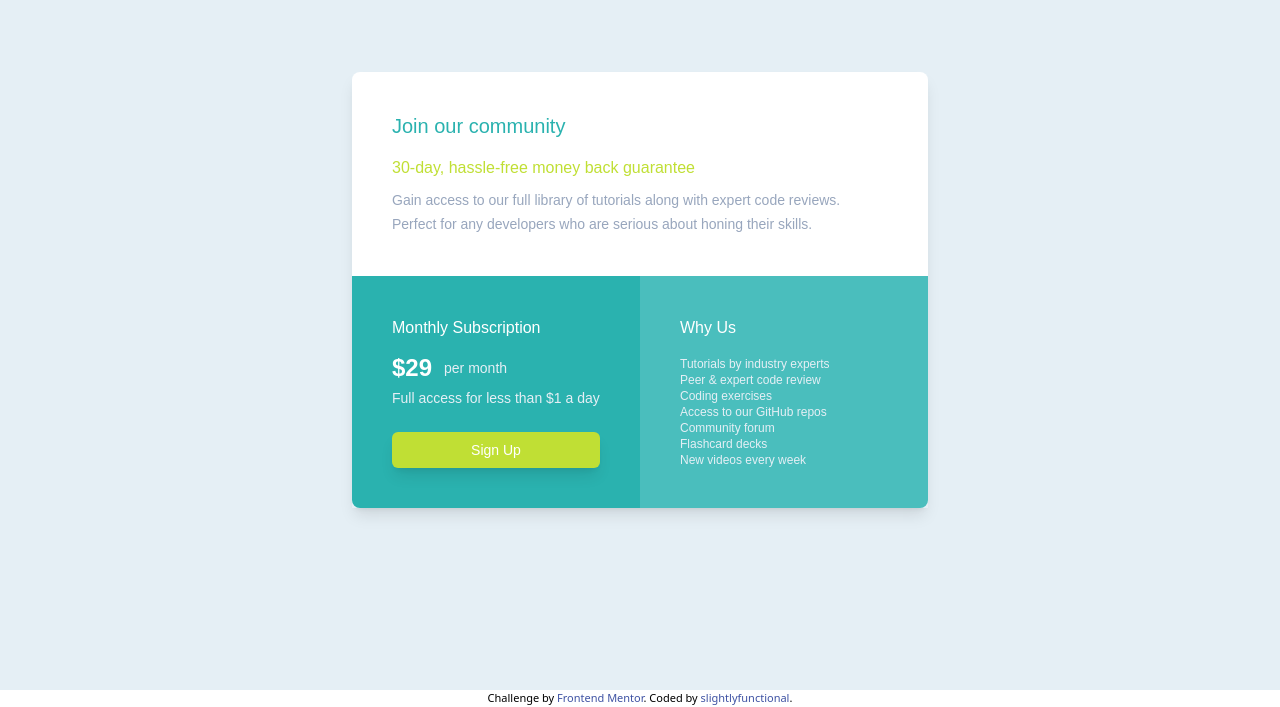
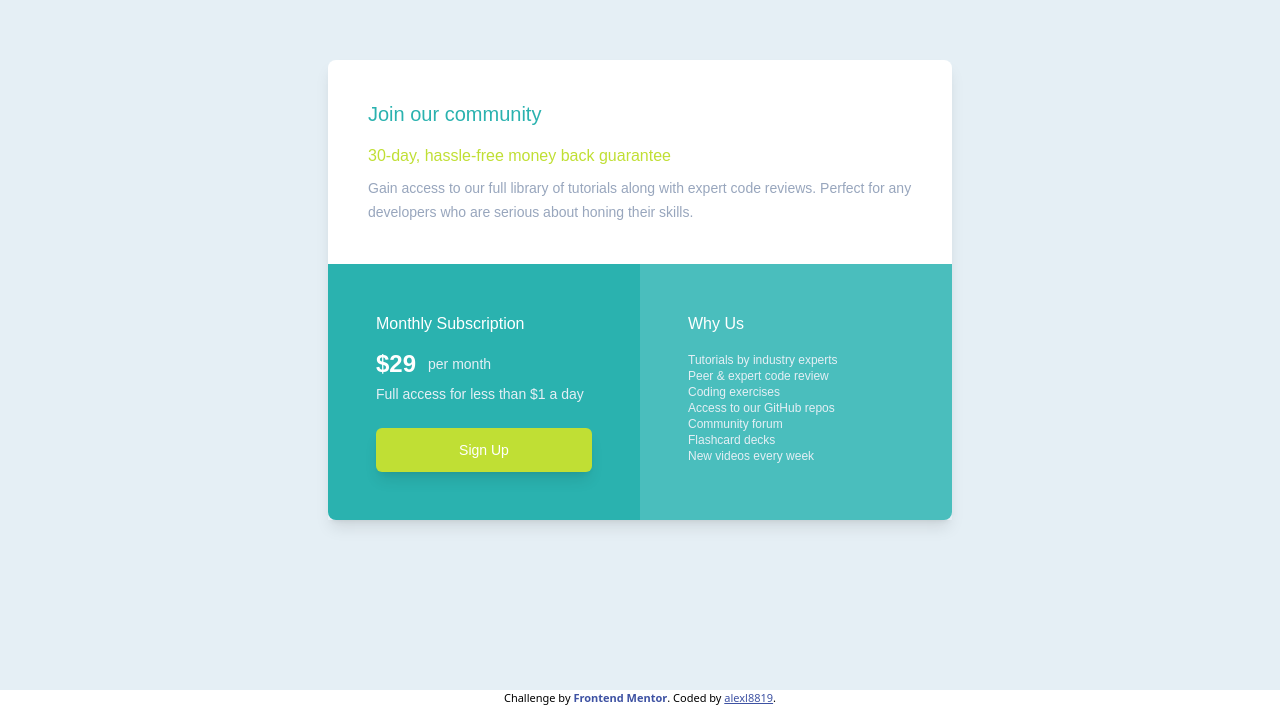
Before and after one commit to alexl8819/single-price-grid-component, a website built with Parcel: page src/index.html in a window 1280 px wide. Shown: the part 110-817 px from the top of the page. Built offline with nearby package versions, Linux system fonts and the light colour scheme.

Commit message:
refactor: use custom max width for component on large viewports, add meta description, add more styling to attribution section, increase button width and height, add screenshots, update README and dev packages

```diff
--- a/package.json
+++ b/package.json
@@ -9,11 +9,9 @@
     "start": "parcel",
     "build": "parcel build --public-url ./ --dist-dir public"
   },
-  "author": "slightlyfunctional",
-  "dependencies": {
-    "@fontsource/karla": "^4.5.10"
-  },
+  "author": "alexl8819",
   "devDependencies": {
+    "@fontsource/karla": "^5.0.12",
     "parcel": "^2.8.2",
     "tailwindcss": "^3.2.4"
   },
--- a/src/index.html
+++ b/src/index.html
@@ -3,7 +3,7 @@
 <head>
   <meta charset="UTF-8">
   <meta name="viewport" content="width=device-width, initial-scale=1.0"> <!-- displays site properly based on user's device -->
-
+  <meta name="description" content="Join our community for our full library of tutorials and expert code reviews">
   <link rel="icon" type="image/png" sizes="32x32" href="./images/favicon-32x32.png">
 
   <title>Frontend Mentor | Single Price Grid Component</title>
@@ -18,7 +18,7 @@
 </head>
 <body>
   <main class="flex flex-row justify-center items-center bg-light-gray font-karla lg:h-screen">
-    <div class="flex flex-col lg:flex-row lg:flex-wrap shadow-lg max-w-xs lg:max-w-xl">
+    <div class="flex flex-col lg:flex-row lg:flex-wrap shadow-lg max-w-xs lg:max-w-[39rem]">
       <div class="flex flex-row lg:w-full">
         <section class="flex flex-col text-left bg-white p-6 lg:p-10 rounded-tl-lg rounded-tr-lg">
           <h1 class="text-custom-cyan text-lg lg:text-xl font-medium">Join our community</h1>
@@ -28,16 +28,16 @@
         </section>
       </div>
       <div class="flex flex-col lg:flex-row items-center w-full">
-        <section class="flex flex-col h-full w-full lg:w-1/2 text-left bg-custom-cyan text-white p-6 lg:p-10 lg:rounded-bl-lg">
+        <section class="flex flex-col h-full w-full lg:w-1/2 text-left bg-custom-cyan text-white p-6 lg:p-12 lg:rounded-bl-lg">
           <h2 class="text-md font-medium">Monthly Subscription</h2>
           <div class="flex flex-row items-center mt-2 lg:mt-3 mb-1">
             <span class="text-2xl font-bold">&dollar;29</span>
             <span class="text-light-gray text-sm ml-3">per month</span>
           </div>
           <p class="text-sm mb-6 text-light-gray">Full access for less than &dollar;1 a day</p>
-          <button type="button" class="bg-bright-yellow text-sm px-3.5 py-2 rounded-md w-full shadow-lg">Sign Up</button>
+          <button type="button" class="bg-bright-yellow text-sm px-6 py-3 rounded-md w-full shadow-lg">Sign Up</button>
         </section>
-        <section class="flex flex-col h-full w-full lg:w-1/2 text-left bg-darker-cyan text-white p-6 lg:p-10 rounded-bl-lg lg:rounded-bl-none rounded-br-lg">
+        <section class="flex flex-col h-full w-full lg:w-1/2 text-left bg-darker-cyan text-white p-6 lg:p-12 rounded-bl-lg lg:rounded-bl-none rounded-br-lg">
           <h2 class="text-md font-medium">Why Us</h2>
           <div class="mt-4 text-xs text-light-gray">
             <p>Tutorials by industry experts</p>
@@ -54,8 +54,8 @@
   </main>
   <footer>
     <p class="attribution">
-      Challenge by <a href="https://www.frontendmentor.io?ref=challenge" target="_blank">Frontend Mentor</a>.
-      Coded by <a href="#">slightlyfunctional</a>.
+      Challenge by <a class="font-bold" href="https://www.frontendmentor.io?ref=challenge" target="_blank">Frontend Mentor</a>.
+      Coded by <a class="underline" href="#">alexl8819</a>.
     </p>
   </footer>
 </body>
```
Also changed, not shown: README.md, screenshot.png (deleted), screenshots/desktop.png (added), screenshots/mobile.png (added), 1 other file.
